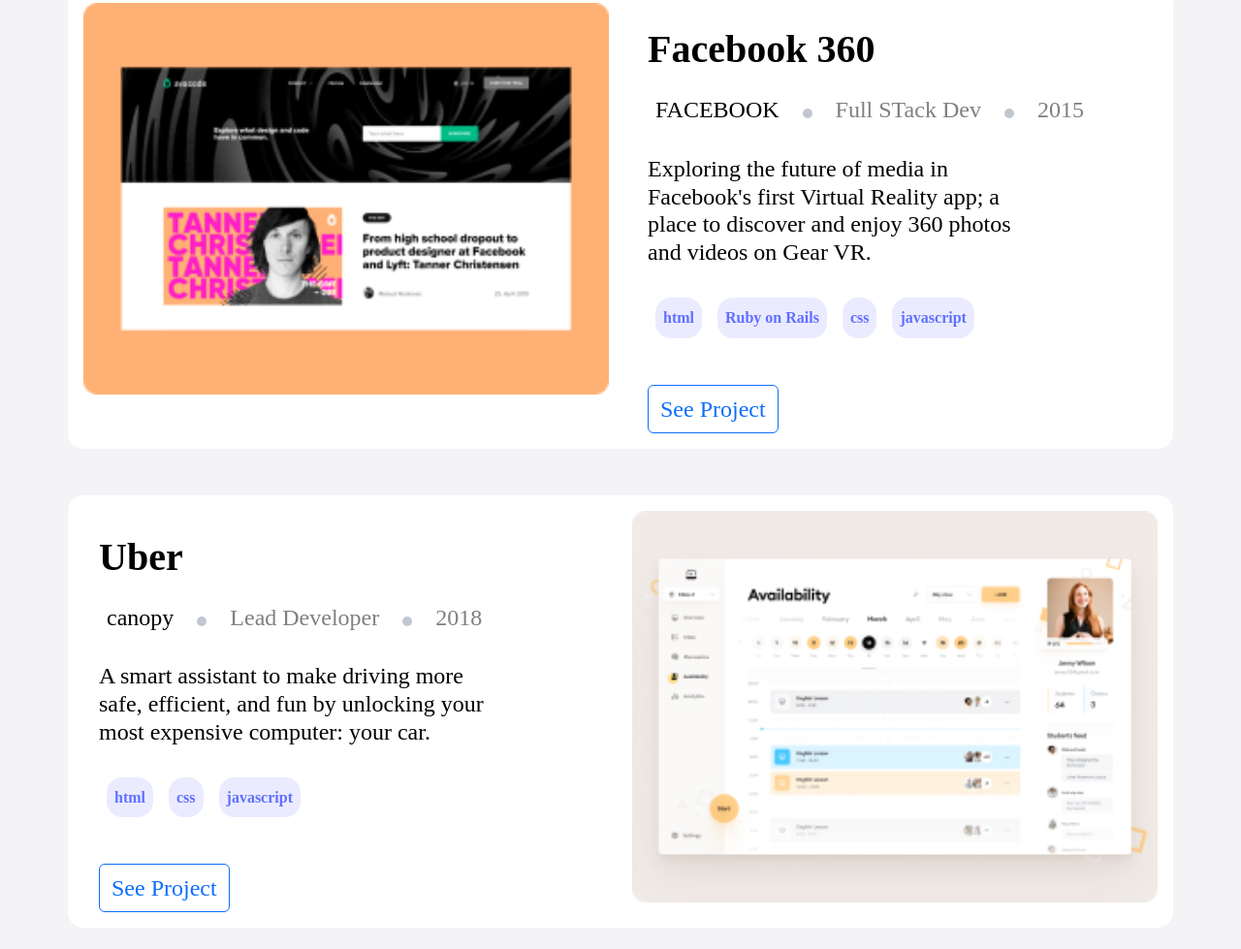
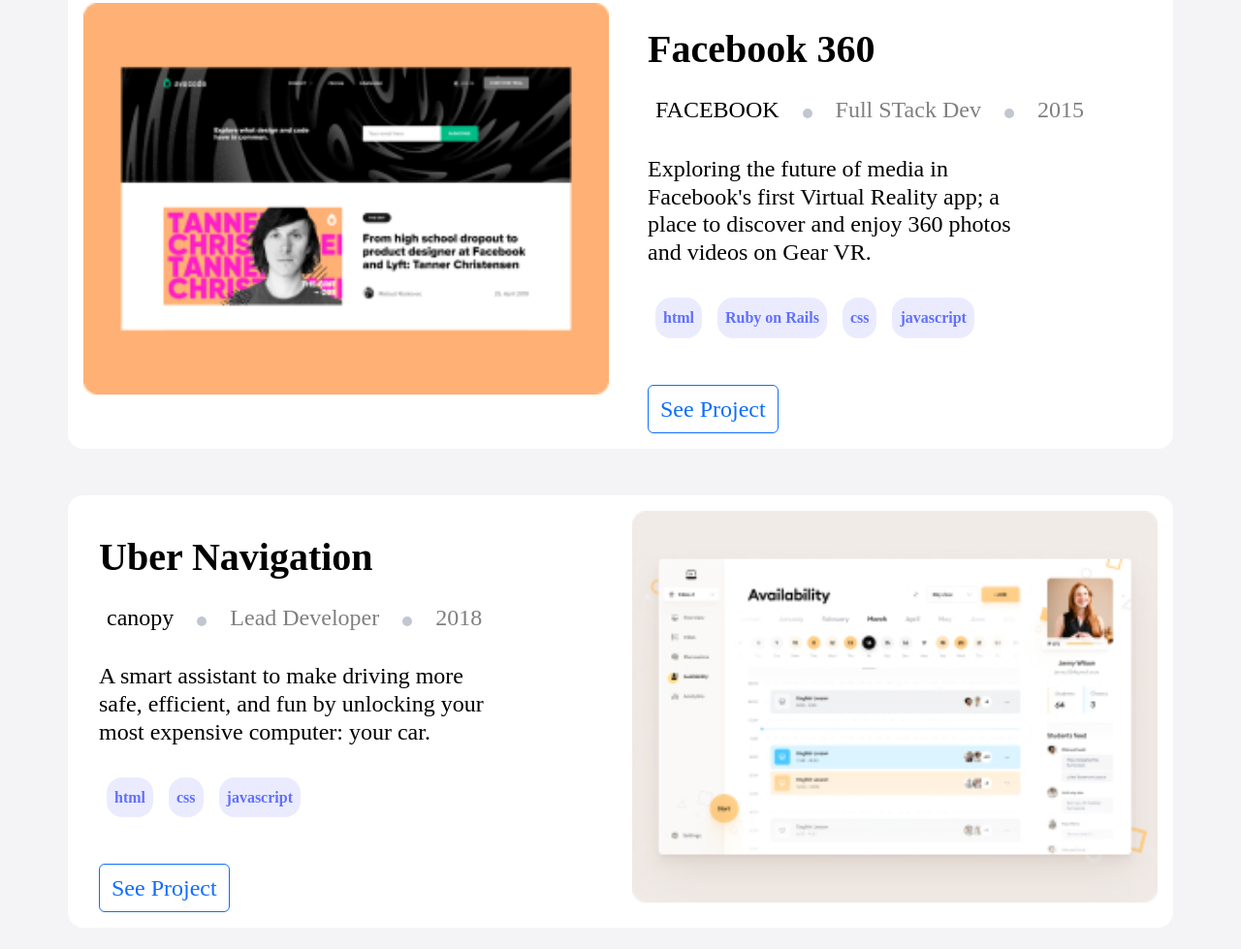
Before and after one commit to kene-creator/Joel-kene-bootstrap-pair-programming, a website: page index.html in a window 1280 px wide. Shown: the part 2027-3006 px from the top of the page at 97% size. Drawn offline with nearby package versions, Linux system fonts and the light colour scheme.

Commit message:
Change section title to Uber Navigation

```diff
--- a/index.html
+++ b/index.html
@@ -223,7 +223,7 @@
       <div class="h-100 w-100 bg-white px-3 py-3 container-lg rounded-4">
         <div class="row">
           <div class="col-6 mt-4">
-            <h2 class="h1 fw-bold text-black mb-4 ms-3">Uber</h2>
+            <h2 class="h1 fw-bold text-black mb-4 ms-3">Uber Navigation</h2>
             <div class="d-flex align-items-center">
               <p class="h4 text-black mx-4">canopy</p>
               <span class="dot"></span>
```
